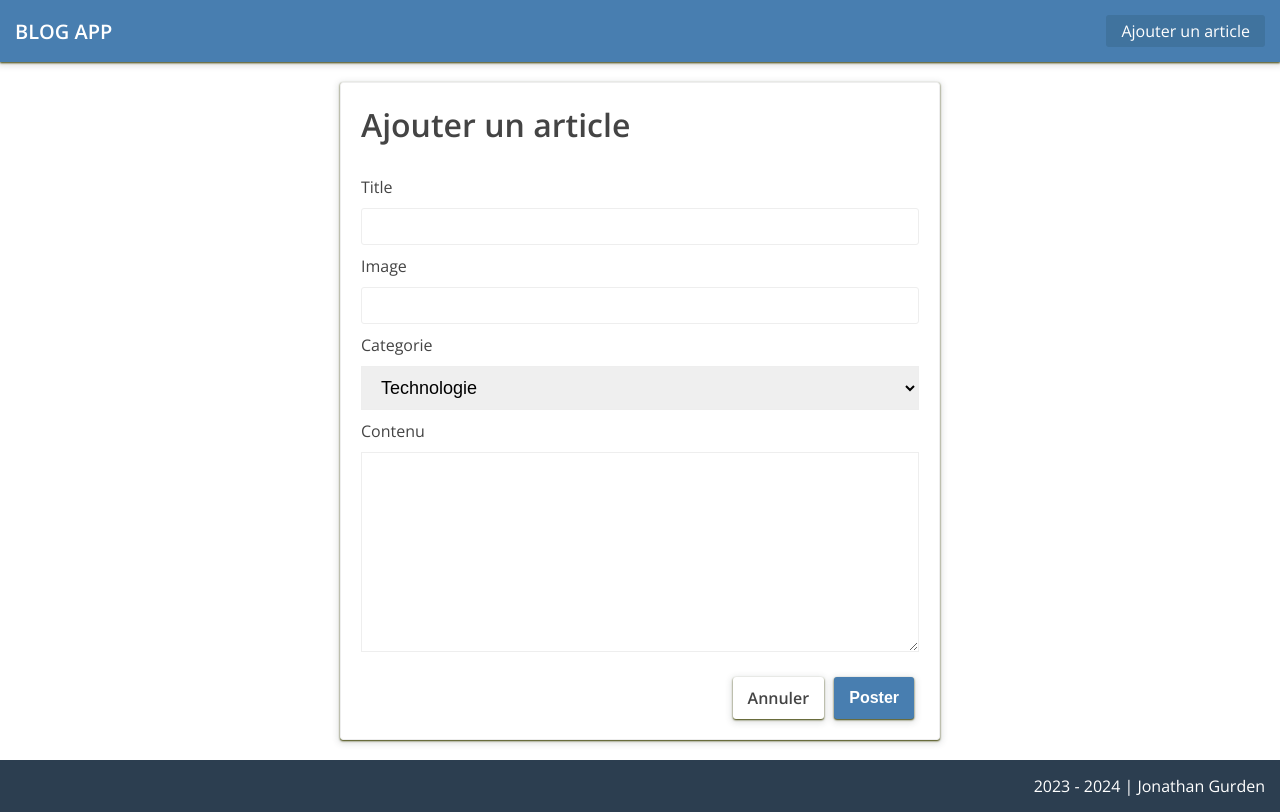
After one commit to JohnG38/blogapp_php, a PHP site: page /form-article.php in a window 1280 px wide. The commit adds this page. Run offline with PHP 8.4, Linux system fonts and the light colour scheme.

Commit message:
feat: modifier un article

```diff
--- /dev/null
+++ b/form-article.php
@@ -0,0 +1,167 @@
+<?php
+    const ERROR_REQUIRED = "Veuillez renseigner ce champ";
+    const ERROR_TITLE_TOO_SHORT = "Le titre est trop court";
+    const ERROR_CONTENT_TOO_SHORT = "L'article est trop court";
+    const ERROR_IMAGE_URL = "L'image doit etre une url valide";
+
+    $filename = __DIR__."/data/articles.json";
+    $articles = [];
+    $category = '';
+
+    if(file_exists($filename)) {
+        $articles = json_decode(file_get_contents($filename), true) ?? [];
+    }
+
+    $errors = [
+        'title' => '',
+        'image' => '',
+        'category' => '',
+        'content' => ''
+    ];
+
+    $_GET = filter_input_array(INPUT_GET, FILTER_SANITIZE_FULL_SPECIAL_CHARS);
+    $idArticle = $_GET['id'] ?? '';
+    // si vous avez un idArticle vous etes en mode edition, sinon on est en mode creation
+
+    // EN mode edition on recupere notre article
+    if($idArticle) {
+        $articleIndex = array_search($idArticle, array_column($articles, 'id'));
+        $article = $articles[$articleIndex];
+
+
+        $title = $article['title'];
+        $image = $article['image'];
+        $category = $article['category'];
+        $content = $article['content'];
+    }
+
+    if($_SERVER['REQUEST_METHOD'] === 'POST') {
+        $_POST = filter_input_array(INPUT_POST, [
+            'title' => FILTER_SANITIZE_SPECIAL_CHARS,
+            'image' => FILTER_SANITIZE_URL,
+            'category' => FILTER_SANITIZE_SPECIAL_CHARS,
+            'content' => [
+                'filter' => FILTER_SANITIZE_SPECIAL_CHARS,
+                'flag' => FILTER_FLAG_NO_ENCODE_QUOTES
+            ]
+            ]);
+
+        $title = $_POST['title'] ?? '' ;
+        $image = $_POST['image'] ?? '' ;
+        $category = $_POST['category'] ?? '' ;
+        $content = $_POST['content'] ?? '' ;
+
+        if(!$title) {
+            $errors['title'] = ERROR_REQUIRED;
+        } else if (mb_strlen($title) < 5) {
+            $errors['title'] = ERROR_TITLE_TOO_SHORT;
+        }
+
+        if(!$image) {
+            $errors['image'] = ERROR_REQUIRED;
+        } else if (!filter_var($image, FILTER_VALIDATE_URL)) {
+            $errors['image'] = ERROR_IMAGE_URL;
+        }
+
+        if(!$category) {
+            $errors['category'] = ERROR_REQUIRED;
+        }
+
+        if(!$content) {
+            $errors['content'] = ERROR_REQUIRED;
+        } else if (mb_strlen($content) < 5) {
+            $errors['content'] = ERROR_CONTENT_TOO_SHORT;
+        }
+
+        if(empty(array_filter($errors, fn ($error) => $error !== ''))) {
+            // mon formulaire est valide
+
+            if($idArticle) {
+                // mode edition
+                $articles[$articleIndex]['title'] = $title;
+                $articles[$articleIndex]['image'] = $image;
+                $articles[$articleIndex]['category'] = $category;
+                $articles[$articleIndex]['content'] = $content;
+            } else {
+                // mode creation
+                $newArticle = [
+                    'title' => $title,
+                    'image' => $image,
+                    'category' => $category,
+                    'content' => $content,
+                    'id' => time()
+                ];
+
+                $articles = [...$articles, $newArticle];
+            }
+            // on enregistre les données
+            file_put_contents($filename, json_encode($articles));
+            header('Location: /');
+
+
+        }
+    }
+?>
+
+
+<!DOCTYPE html>
+<html lang="en">
+<head>
+    <?php require_once 'includes/head.php' ?>
+    <link rel="stylesheet" href="public/css/add-article.css">
+    <title>Creer un article</title>
+</head>
+<body>
+    <div class="container">
+        <?php require_once "includes/header.php" ?>
+        <div class="content">
+            <div class="block p-20 form-container">
+                <h1><?= $idArticle ? 'Editer' : 'Ajouter' ?> un article</h1>
+                <form action="/form-article.php<?= $idArticle ? "?id=$idArticle" : '' ?>" method="POST">
+                    <div class="form-control">
+                        <label for="title">Title</label>
+                        <input type="text" name="title" id="title" value="<?= $title ?? '' ?>" >
+                        <?php if($errors['title']) : ?>
+                            <p class="text-error"><?= $errors['title'] ?></p>
+                        <?php endif ; ?>
+                    </div>
+
+                    <div class="form-control">
+                        <label for="image">Image</label>
+                        <input type="text" name="image" id="image" value="<?= $image ?? '' ?>" >
+                        <?php if($errors['image']) : ?>
+                            <p class="text-error"><?= $errors['image'] ?></p>
+                        <?php endif ; ?>
+                    </div>
+
+                    <div class="form-control">
+                        <label for="category">Categorie</label>
+                        <select name="category" id="category" value="<?= $category ?? '' ?>">
+                            <option <?= !$category || $category === 'technologie' ? 'selected' : '' ?> value="technologie">Technologie</option>
+                            <option <?= $category === 'nature' ? 'selected' : '' ?> value="nature">Nature</option>
+                            <option <?= $category === 'politique' ? 'selected' : '' ?> value="politique">Politique</option>
+                        </select>
+                        <?php if($errors['category']) : ?>
+                            <p class="text-error"><?= $errors['category'] ?></p>
+                        <?php endif ; ?>
+                    </div>
+
+                    <div class="form-control">
+                        <label for="content">Contenu</label>
+                        <textarea name="content"><?= $content ?? '' ?></textarea>
+                        <?php if($errors['content']) : ?>
+                            <p class="text-error"><?= $errors['content'] ?></p>
+                        <?php endif ; ?>
+                    </div>
+
+                    <div class="form-action">
+                        <a href="/" class="btn btn-secondary">Annuler</a>
+                        <button class="btn btn-primary" type="submit"><?= $idArticle ? 'Sauvegarder' : 'Poster' ?></button>
+                    </div>
+                </form>
+            </div>
+        </div>
+        <?php require_once "includes/footer.php" ?>
+    </div>
+</body>
+</html>
--- a/includes/header.php
+++ b/includes/header.php
@@ -1,8 +1,8 @@
 <header>
     <a href="/" class="logo">BLOG APP</a>
     <ul class="header-menu">
-        <li class="<?= $_SERVER['REQUEST_URI'] === '/add-article.php' ? 'active' : '' ?>">
-            <a href="/add-article.php">Ajouter un article</a>
+        <li class="<?= $_SERVER['REQUEST_URI'] === '/form-article.php' ? 'active' : '' ?>">
+            <a href="/form-article.php">Ajouter un article</a>
         </li>
     </ul>
 </header>
--- a/show-article.php
+++ b/show-article.php
@@ -37,6 +37,10 @@
                 <h1 class="article-title"><?= $article['title'] ?></h1>
                 <div class="separator"></div>
                 <p class="article-content"><?= $article['content'] ?></p>
+                <div class="action">
+                    <a href="/form-article.php?id=<?= $article['id'] ?>" class="btn btn-primary">Editer l'article</a>
+                    <a href="/delete-article.php?id=<?= $article['id'] ?>" class="btn btn-secondary">Supprimer l'article</a>
+                </div>
             </div>
         </div>
         <?php require_once 'includes/footer.php' ?>
```
Also changed, not shown: add-article.php (deleted, +0 -132 lines), data/articles.json (+1 -65 lines), delete-article.php (added, +12 -0 lines).
